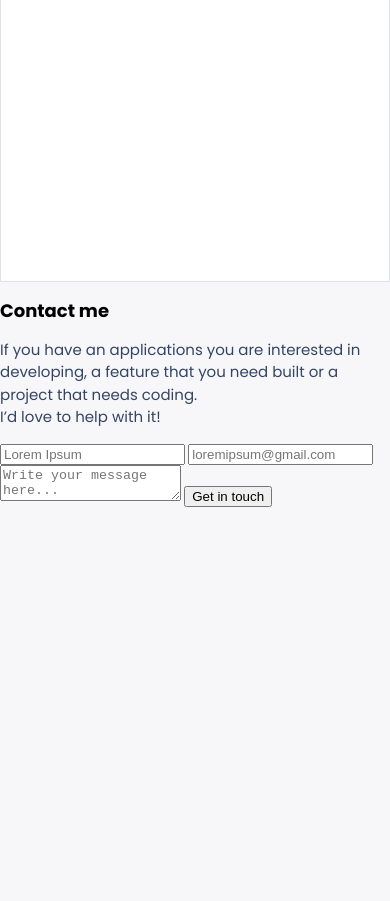
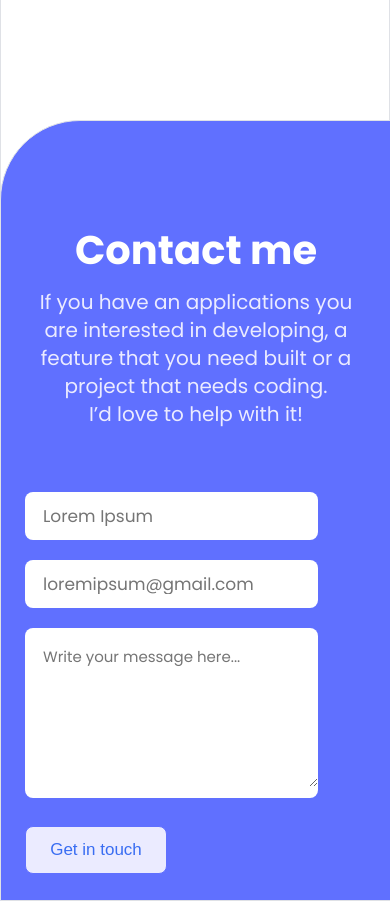
Before and after one commit to WalidAmmarAli/PortafolioProject, a plain HTML site: page index.html in a window 390 px wide. Shown: the part 4680-5581 px from the top of the page. Before the commit the page ends 5187 px from the top, so only its background shows below. Drawn offline with Linux system fonts and the light colour scheme.

Commit message:
create the form style

```diff
--- a/style.css
+++ b/style.css
@@ -606,4 +606,152 @@
   .title-2 {
     font-size: 42px;
   }
+  /* fotter*/
+  .footer-container {
+    position: absolute;
+    width: 100%;
+    height: 779px;
+    top: 4800px;
+    background-color: #6070FF;
+    border-radius: 80px 0 0 0;
+    border: 1px solid #dfe1e6;
+    background-image: url(./Images/contact\ form\ shapes-mobile@2x.png);
+    background-position-x: calc(94% + 10px);
+    background-position-y: calc(10px);
+    background-size: auto 100%;
+    background-repeat: no-repeat;
+    display: flex;
+    flex-direction: column;
+    align-items: flex-start;
+  }
+
+  .title-footer {
+    width: 100%;
+    font-size: 40px;
+    line-height: 52px;
+    color: #fff;
+    display: flex;
+    justify-content: center;
+    margin-top: 103px;
+    margin-bottom: 0;
+
+  }
+
+  .title-informations {
+    width: auto;
+    height: 137px;
+    margin-left: 24px;
+    margin-right: 24px;
+    margin-top: 12px;
+    margin-bottom: 0;
+    font-family: 'Poppins';
+    font-style: normal;
+    font-weight: 400;
+    font-size: 20px;
+    line-height: 28px;
+    color: #EBEBFF;
+    text-align: center;
+  }
+
+  .input-container {
+    width: 100%;
+    height: auto;
+    margin-top: 67px;
+    display: flex;
+    flex-direction: column;
+  }
+
+  input:focus {
+    outline: none;
+  }
+
+  .input-text {
+    width: auto;
+    height: 48px;
+    margin-left: 24px;
+    margin-right: 24px;
+    margin-bottom: 20px;
+    border-radius: 8px;
+    display: flex;
+    align-items: center;
+    background-color: #FFFFFF;
+
+
+  }
+
+  .input-text-box {
+    width: 273px;
+    height: 18px;
+    margin-left: 16px;
+    border: none;
+    background: #FFFFFF;
+    font-family: 'Poppins';
+    font-style: normal;
+    font-weight: 400;
+    font-size: 17px;
+    line-height: 20px;
+    color: #172B4D;
+
+  }
+
+  .input-text2 {
+
+    width: 273px;
+    height: 18px;
+    margin-left: 16px;
+    border: none;
+    background: #FFFFFF;
+    font-family: 'Poppins';
+    font-style: normal;
+    font-weight: 400;
+    font-size: 17px;
+    line-height: 20px;
+    color: #172B4D;
+  }
+
+  .input-container-last {
+    width: auto;
+    height: 170px;
+    margin-left: 24px;
+    margin-right: 24px;
+    margin-bottom: 20px;
+    border-radius: 8px;
+    background-color: #FFFFFF;
+
+  }
+
+  .input-text3 {
+    width: 273px;
+    height: 140px;
+    margin-left: 16px;
+    margin-top: 15px;
+    border: none;
+    outline: none;
+    font-family: 'Poppins';
+    font-style: normal;
+    font-weight: 400;
+    font-size: 15px;
+    line-height: 24px;
+
+  }
+
+  .footer-botton {
+    width: 142px;
+    height: 48px;
+    margin-top: 8px;
+    margin-left: 24px;
+    font-size: 17px;
+    font-weight: ;
+    line-height: 24px;
+    cursor: pointer;
+    background-color: #EBEBFF;
+    color: #396df2;
+    border: 1px solid #6070ff;
+    border-radius: 8px;
+  }
+
+  .container-link {
+    display: none;
+  }
+
 }
```
